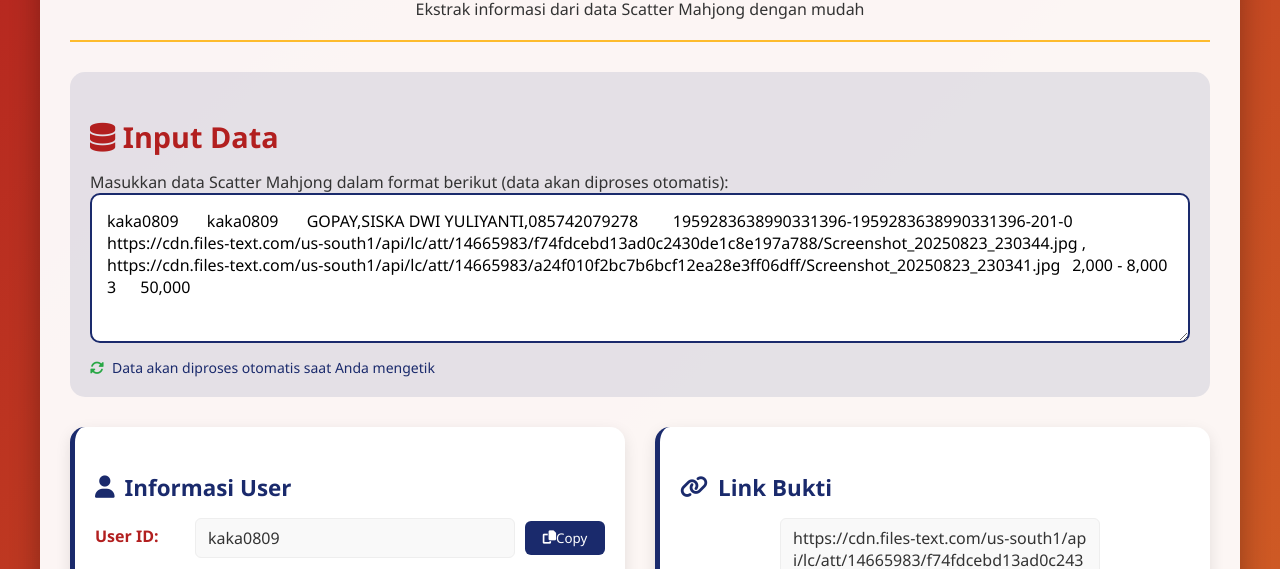
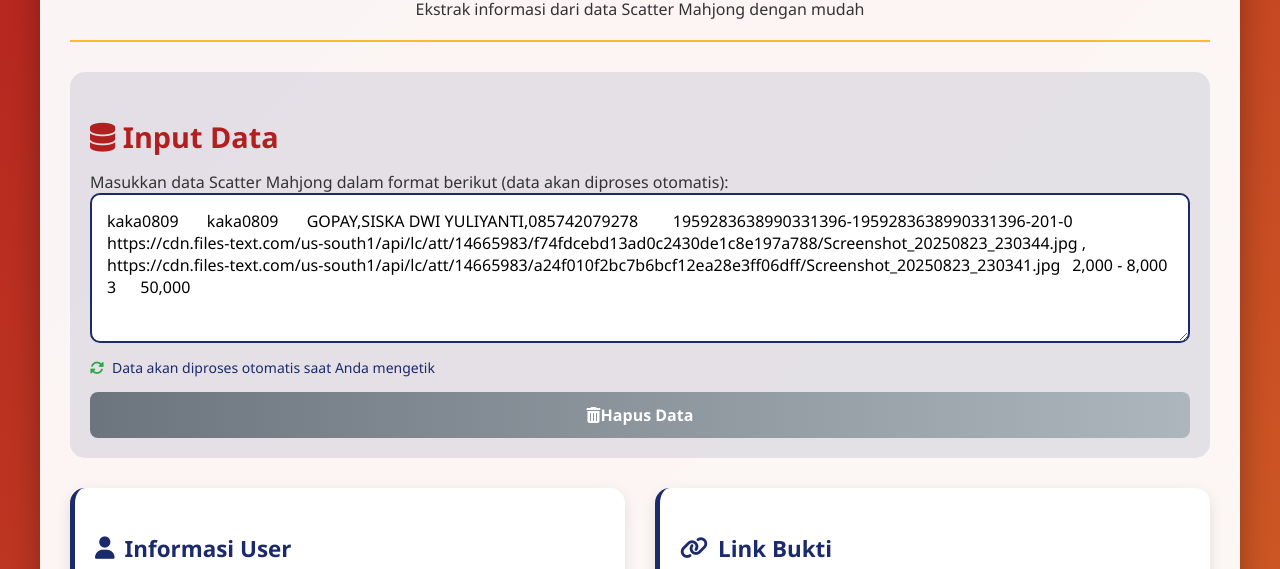
Before and after one commit to rinalabdilahsmb88-coder/shotcurtperiode, a plain HTML site: page shorcutscatter13213.html in a window 1280 px wide. Shown: the part 231-800 px from the top of the page. Drawn offline with Linux system fonts and the light colour scheme.

Commit message:
Update shorcutscatter13213.html

```diff
--- a/shorcutscatter13213.html
+++ b/shorcutscatter13213.html
@@ -99,6 +99,41 @@
             color: #28a745;
         }
 
+        .button-group {
+            display: flex;
+            gap: 15px;
+            margin-top: 15px;
+        }
+
+        button {
+            background: linear-gradient(to right, #b21f1f, #fdbb2d);
+            color: white;
+            border: none;
+            padding: 12px 20px;
+            border-radius: 8px;
+            cursor: pointer;
+            font-weight: bold;
+            font-size: 16px;
+            transition: transform 0.3s, box-shadow 0.3s;
+            display: flex;
+            align-items: center;
+            justify-content: center;
+            flex: 1;
+        }
+
+        button:hover {
+            transform: translateY(-3px);
+            box-shadow: 0 5px 15px rgba(178, 31, 31, 0.4);
+        }
+
+        button.clear-btn {
+            background: linear-gradient(to right, #6c757d, #adb5bd);
+        }
+
+        button.clear-btn:hover {
+            box-shadow: 0 5px 15px rgba(108, 117, 125, 0.4);
+        }
+
         .result-section {
             display: grid;
             grid-template-columns: 1fr 1fr;
@@ -108,6 +143,10 @@
         @media (max-width: 768px) {
             .result-section {
                 grid-template-columns: 1fr;
+            }
+
+            .button-group {
+                flex-direction: column;
             }
         }
 
@@ -394,6 +433,12 @@
                 <span>Data akan diproses otomatis saat Anda mengetik</span>
             </div>
 
+            <div class="button-group">
+                <button id="clear-btn" class="clear-btn">
+                    <i class="fas fa-trash-alt"></i> Hapus Data
+                </button>
+            </div>
+
             <div class="processing-animation" id="processing-indicator" style="display: none;">
                 <span>Memproses</span>
                 <div class="processing-dots">
@@ -473,6 +518,7 @@
                 <li>Data akan diproses otomatis dan hasilnya ditampilkan di bawah</li>
                 <li>Gunakan tombol Copy untuk menyalin setiap informasi</li>
                 <li>Pilih tampilan Kode Tiket dengan atau tanpa tanda penghubung</li>
+                <li>Gunakan tombol "Hapus Data" untuk mengosongkan form</li>
             </ol>
 
             <div class="example">
@@ -500,6 +546,7 @@ kaka0809    kaka0809    GOPAY,SISKA DWI YULIYANTI,085742079278    19592836389903
             const processingIndicator = document.getElementById('processing-indicator');
             const ticketOptions = document.getElementById('ticket-options');
             const ticketOptionButtons = document.querySelectorAll('.ticket-option');
+            const clearBtn = document.getElementById('clear-btn');
 
             let processingTimeout;
             let originalKodeTiket = '';
@@ -534,6 +581,18 @@ kaka0809    kaka0809    GOPAY,SISKA DWI YULIYANTI,085742079278    19592836389903
                     displayWithHyphens = (optionType === 'with-hyphens');
                     updateKodeTiketDisplay();
                 }
+            });
+
+            // Clear button functionality
+            clearBtn.addEventListener('click', function() {
+                dataInput.value = '';
+                userIdElement.textContent = '-';
+                kodeTiketElement.textContent = '-';
+                bettinganElement.textContent = '-';
+                linkBuktiElement.textContent = '-';
+                imagePreviewElement.innerHTML = '';
+                ticketOptions.style.display = 'none';
+                showToast('Data telah dihapus');
             });
 
             function copyToClipboard(text, button) {
@@ -607,7 +666,9 @@ kaka0809    kaka0809    GOPAY,SISKA DWI YULIYANTI,085742079278    19592836389903
                 const userId = parts[0];
                 originalKodeTiket = parts[3]; // Simpan dengan penghubung asli
                 const linkBukti = parts[4];
-                const bettingan = parts[7];
+                // Mengambil bettingan dari kolom indeks 5 (2,000 - 8,000) dan mengambil nilai pertama
+                const bettingRange = parts[5];
+                const bettingan = bettingRange.split(' - ')[0]; // Ambil bagian pertama dari range
 
                 // Display the extracted information
                 userIdElement.textContent = userId;
```
